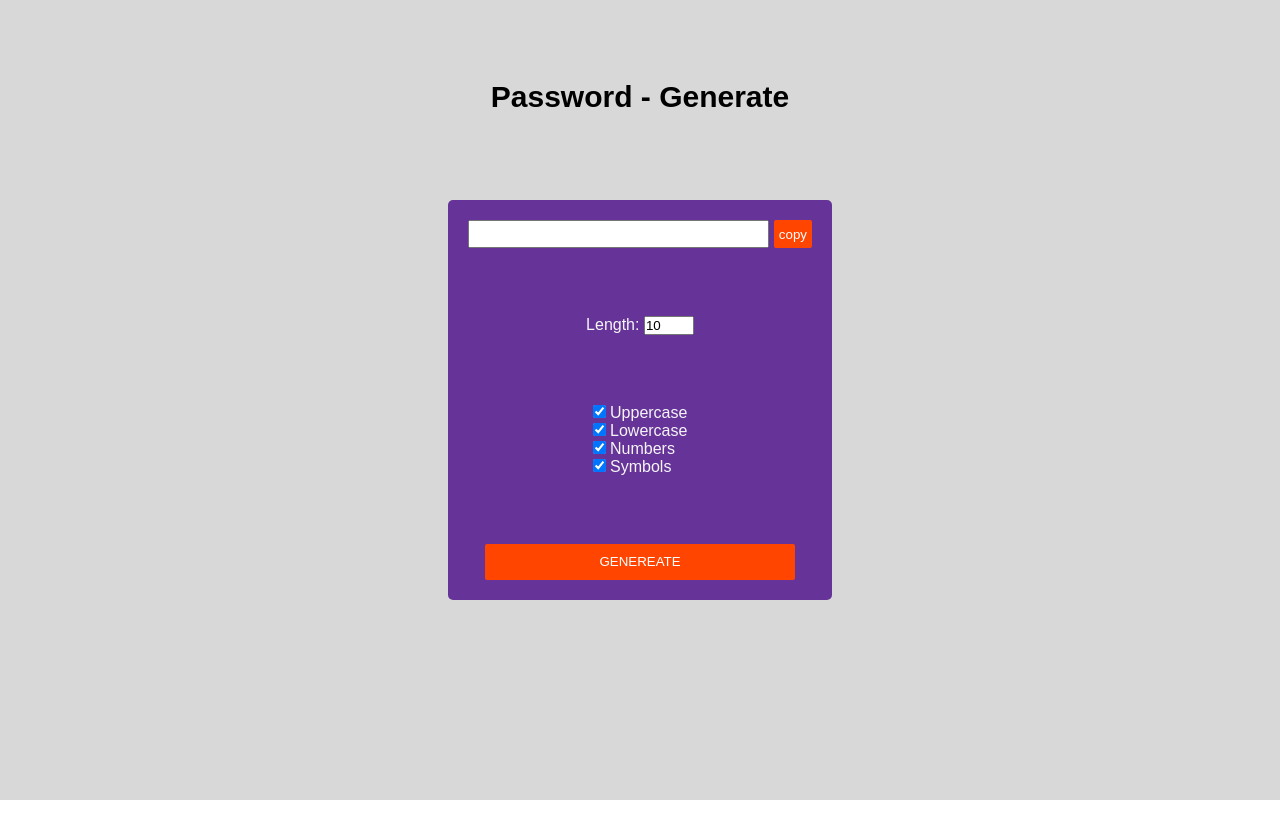
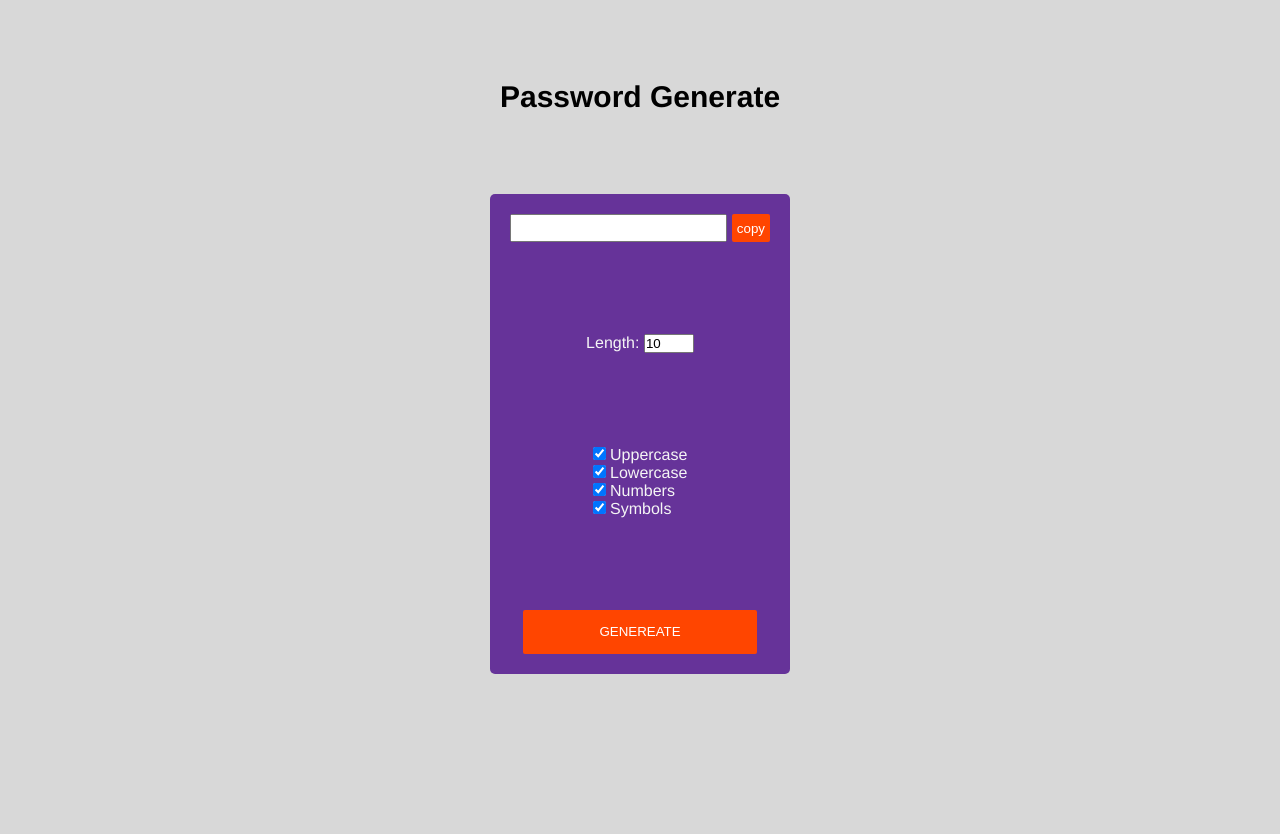
Before and after one commit to andre2l2/password-generate, a plain HTML site: page index.html in a window 1280 px wide. Before the commit the page ends 800 px from the top, so only its background shows below. Drawn offline with Linux system fonts and the light colour scheme.

Commit message:
create folder sass and modify css

```diff
--- a/index.html
+++ b/index.html
@@ -3,14 +3,14 @@
 <head>
     <meta charset="UTF-8">
     <meta name="viewport" content="width=device-width, initial-scale=1.0">
-    <link rel="stylesheet" href="./style.css">
+    <link rel="stylesheet" href="./sass/main.css">
 
     <title>Password Generate</title>
 </head>
 <body>
 
     <section>
-        <h1>Password - Generate</h1>
+        <h1>Password Generate</h1>
         <main>
             <div class="main-hash">
                 <div id="generate">
@@ -47,6 +47,6 @@
         </main>
     </section>
 
-    <script src="./script.js" ></script>
+    <script src="./javascript/script.js"></script>
 </body>
 </html>
--- /dev/null
+++ b/sass/_global.scss
@@ -0,0 +1,17 @@
+:root {
+    --btn-color: orangered;
+    --btn-color-hover: rgb(207, 55, 0);
+    --background-color: rgb(216, 216, 216);
+}
+
+* {
+    margin: 0;
+    padding: 0;
+    box-sizing: border-box;
+}
+
+body {
+    background: var(--background-color);
+    width: 100vw;
+    height: 100vh;
+}
--- /dev/null
+++ b/sass/_home.scss
@@ -0,0 +1,101 @@
+section {
+    width: 100%;
+    height: 100%;
+    font-family: Helvetica, sans-serif;
+
+    h1 {
+        text-align: center;
+        position: relative;
+        left: 50%;
+        top: 10%;
+        transform: translate(-50%);
+
+        font-size: 30px;
+    }
+
+    main {
+        width: 100%;
+        height: 100%;
+
+        display: flex;
+        flex-direction: column;
+        justify-content: center;
+        align-items: center;
+    }
+
+    .main-hash {
+        height: 60%;
+        width: 300px;
+        padding: 20px;
+
+        background-color: rebeccapurple;
+        border-radius: 5px;
+
+        display: flex;
+        flex-direction: column;
+        justify-content: space-between;
+        align-items: center;
+
+        #generate {
+            width: 100%;
+            height: 28px;
+            display: flex;
+
+            input {
+                height: 100%;
+                width: 100%;
+                outline: none;
+                margin-right: 5px;
+                padding-left: 3px;
+            }
+
+            button {
+                height: 100%;
+                border: 0;
+
+                border-radius: 2px;
+                padding: 5px;
+                background-color: var(--btn-color);
+                color: white;
+
+                cursor: pointer;
+                transition: .3s background;
+
+                &:hover {
+                    background-color: var(--btn-color-hover);
+                }
+            }
+        }
+
+        #length-password {
+            color: whitesmoke;
+
+            input {
+                width: 50px;
+            }
+        }
+
+        #checkbox {
+            display: flex;
+            flex-direction: column;
+            color: whitesmoke;
+        }
+
+        .btn-generate {
+            width: 90%;
+            height: 10%;
+            padding: 5px;
+            border: 0;
+
+            color: white;
+            border-radius: 2px;
+            background-color: var(--btn-color);
+            cursor: pointer;
+            transition: .3s background;
+
+            &:hover {
+                background-color: var(--btn-color-hover);
+            }
+        }
+    }
+}
--- /dev/null
+++ b/sass/main.scss
@@ -0,0 +1,2 @@
+@import '_global';
+@import '_home';
--- a/style.css
+++ /dev/null
@@ -1,116 +0,0 @@
-:root {
-    --btn-color: orangered;
-    --btn-color-hover: rgb(207, 55, 0);
-    --background-color: rgb(216, 216, 216);
-}
-
-* {
-    margin: 0;
-    padding: 0;
-    box-sizing: border-box;
-}
-
-section {
-    width: 100vw;
-    height: 100vh;
-    font-family: Arial, Helvetica, sans-serif;
-    background: var(--background-color);
-}
-
-section h1 {
-    text-align: center;
-    position: fixed;
-    left: 50%;
-    top: 10%;
-    transform: translate(-50%);
-
-    font-size: 30px;
-}
-
-section main {
-    width: 100%;
-    height: 100%;
-}
-
-section main {
-    display: flex;
-    flex-direction: column;
-    justify-content: center;
-    align-items: center;
-}
-
-.main-hash {
-    height: 50%;
-    min-width: 30%;
-    padding: 20px;
-
-    background-color: rebeccapurple;
-    border-radius: 5px;
-
-    display: flex;
-    flex-direction: column;
-    justify-content: space-between;
-    align-items: center;
-}
-
-#generate {
-    width: 100%;
-    height: 28px;
-    display: flex;
-}
-
-#generate input {
-    height: 100%;
-    width: 100%;
-    outline: none;
-    margin-right: 5px;
-    padding-left: 3px;
-}
-
-#generate button {
-    height: 100%;
-    border: 0;
-
-    border-radius: 2px;
-    padding: 5px;
-    background-color: var(--btn-color);
-    color: white;
-
-    cursor: pointer;
-    transition: .3s background;
-}
-
-#generate button:hover {
-    background-color: var(--btn-color-hover);
-}
-
-#length-password {
-    color: whitesmoke;
-}
-
-#length-password input {
-    width: 50px;
-}
-
-#checkbox {
-    display: flex;
-    flex-direction: column;
-    color: whitesmoke;
-}
-
-.btn-generate {
-    width: 90%;
-    height: 10%;
-    padding: 5px;
-    border: 0;
-
-    color: white;
-    border-radius: 2px;
-    background-color: var(--btn-color);
-    cursor: pointer;
-    transition: .3s background;
-}
-
-.btn-generate:hover {
-    background-color: var(--btn-color-hover);
-}
```
Also changed, not shown: README.md, javascript/script.js (renamed from script.js), sass/main.css (added), 1 other file.
